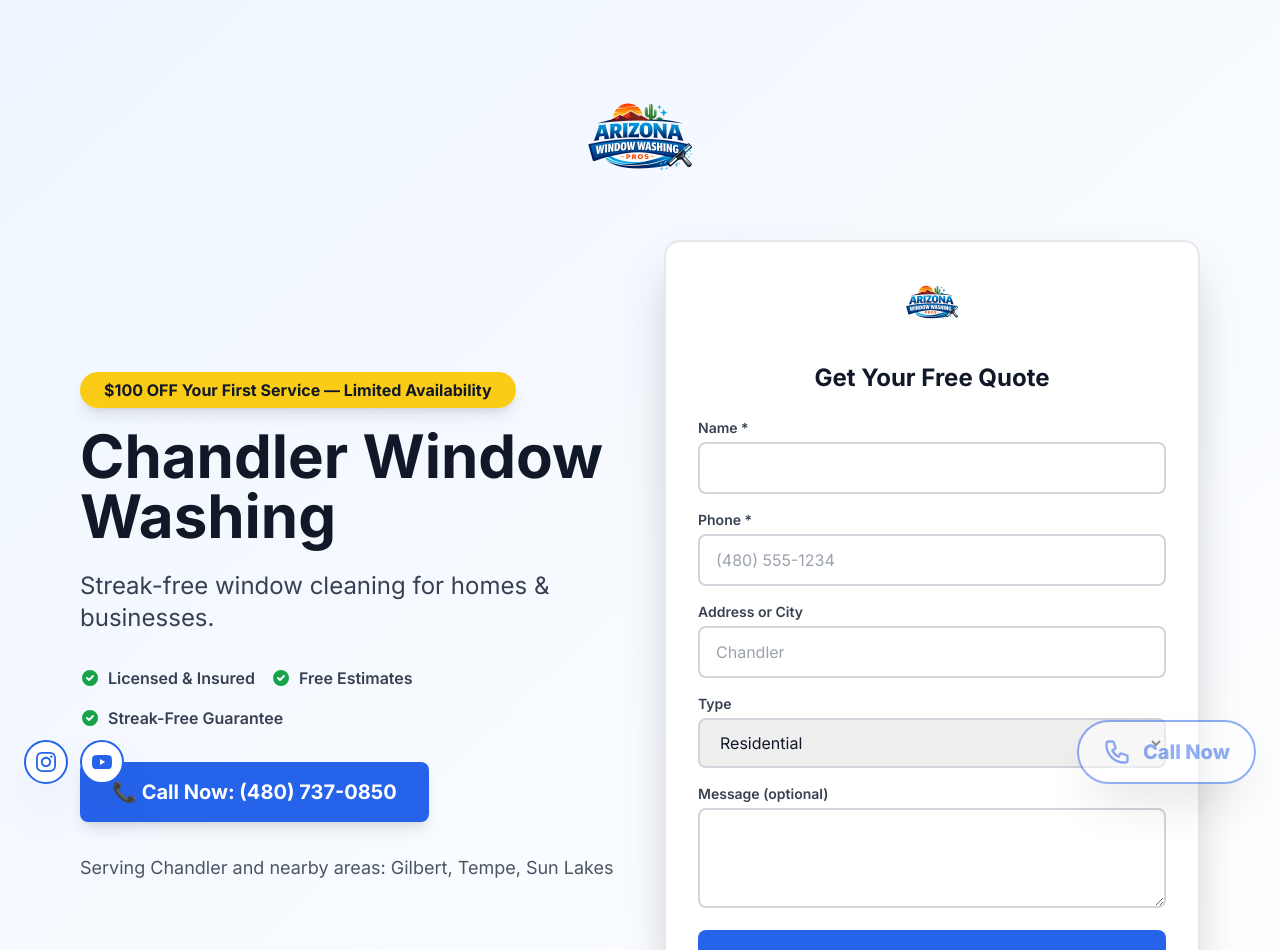
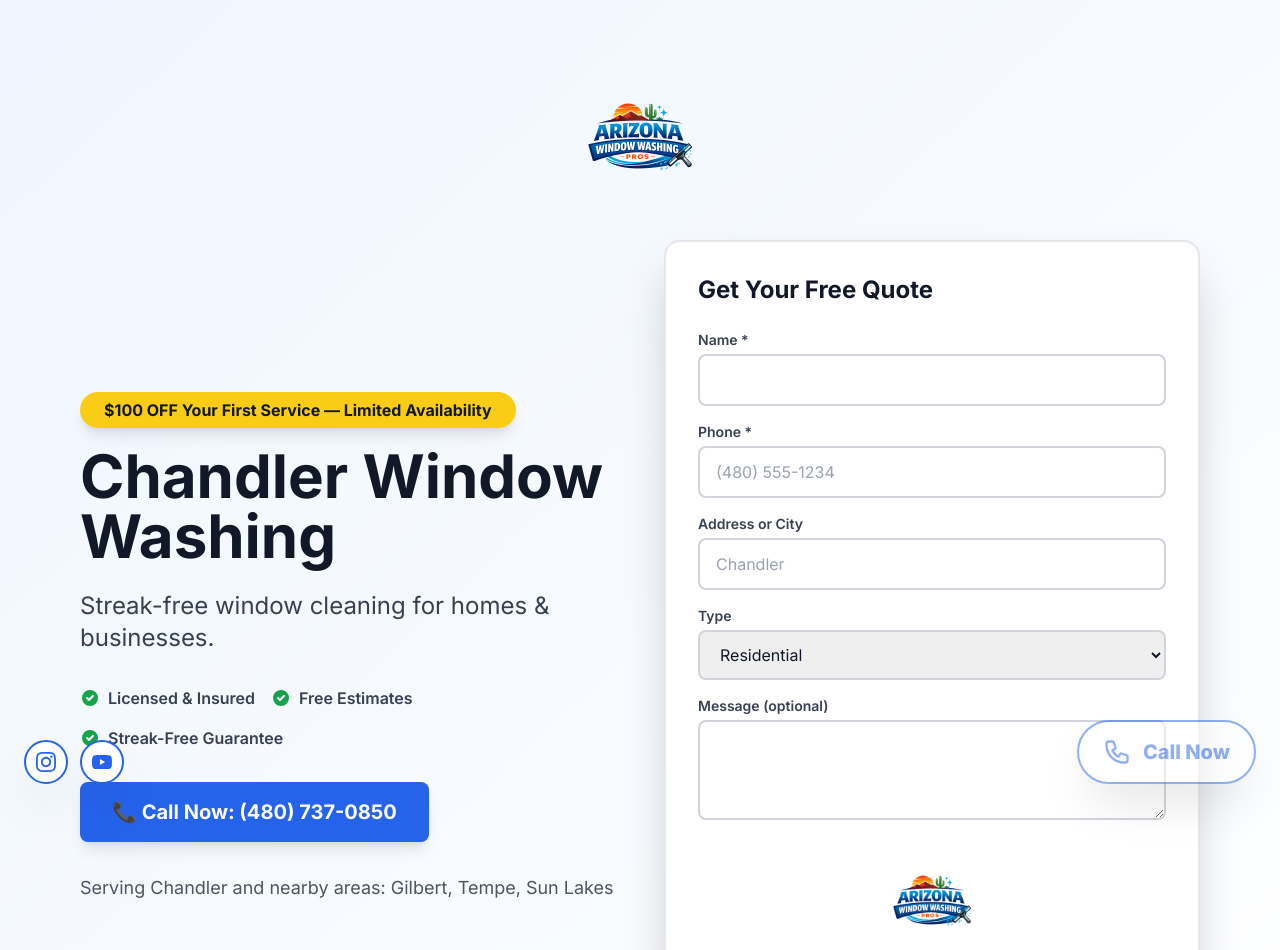
Before and after one commit to Masonba11/arizonawindowwashingpros, a Next.js app: page /chandler-window-washing in a window 1280 px wide. Shown: the top 950 px of the page. Built offline with nearby package versions, Linux system fonts and the light colour scheme.

Commit message:
Move logo inside form and make it bigger
- Moved logo from above form heading to inside the form
- Positioned logo after message field, before submit button
- Increased logo size from h-16 to h-24
- Added padding-top (pt-4) to create spacing
- Applied to both desktop and mobile forms

```diff
--- a/components/CityLanding.tsx
+++ b/components/CityLanding.tsx
@@ -173,14 +173,7 @@
             {/* Right: Form (Desktop) */}
             <div className="hidden md:block">
               <div className="bg-white rounded-2xl shadow-2xl p-8 border-2 border-gray-200">
-                <div className="flex justify-center mb-6">
-                  <img
-                    src="/AZWPlogo-Photoroom.png"
-                    alt={BUSINESS_INFO.name}
-                    className="h-16 w-auto object-contain"
-                  />
-                </div>
-                <h2 className="text-2xl font-bold text-gray-900 mb-6 text-center">Get Your Free Quote</h2>
+                <h2 className="text-2xl font-bold text-gray-900 mb-6">Get Your Free Quote</h2>
                 {formStatus === 'success' ? (
                   <div className="text-center py-8">
                     <div className="text-green-600 text-5xl mb-4">✓</div>
@@ -245,6 +238,13 @@
                         onChange={(e) => setFormData({ ...formData, message: e.target.value })}
                         rows={3}
                         className="w-full px-4 py-3 border-2 border-gray-300 rounded-lg focus:ring-2 focus:ring-blue-500 focus:border-blue-500"
+                      />
+                    </div>
+                    <div className="flex justify-center pt-4">
+                      <img
+                        src="/AZWPlogo-Photoroom.png"
+                        alt={BUSINESS_INFO.name}
+                        className="h-24 w-auto object-contain"
                       />
                     </div>
                     <button
@@ -444,13 +444,6 @@
       <section id="quote-form" className="py-16 px-4 bg-white md:hidden">
         <div className="container mx-auto max-w-2xl">
           <div className="bg-white rounded-2xl shadow-2xl p-8 border-2 border-gray-200">
-            <div className="flex justify-center mb-6">
-              <img
-                src="/AZWPlogo-Photoroom.png"
-                alt={BUSINESS_INFO.name}
-                className="h-16 w-auto object-contain"
-              />
-            </div>
             <h2 className="text-2xl font-bold text-gray-900 mb-6 text-center">Get Your Free Quote</h2>
             {formStatus === 'success' ? (
               <div className="text-center py-8">
@@ -518,6 +511,13 @@
                     className="w-full px-4 py-3 border-2 border-gray-300 rounded-lg focus:ring-2 focus:ring-blue-500 focus:border-blue-500"
                   />
                 </div>
+                <div className="flex justify-center pt-4">
+                  <img
+                    src="/AZWPlogo-Photoroom.png"
+                    alt={BUSINESS_INFO.name}
+                    className="h-24 w-auto object-contain"
+                  />
+                </div>
                 <button
                   type="submit"
                   disabled={formStatus === 'submitting'}
```
